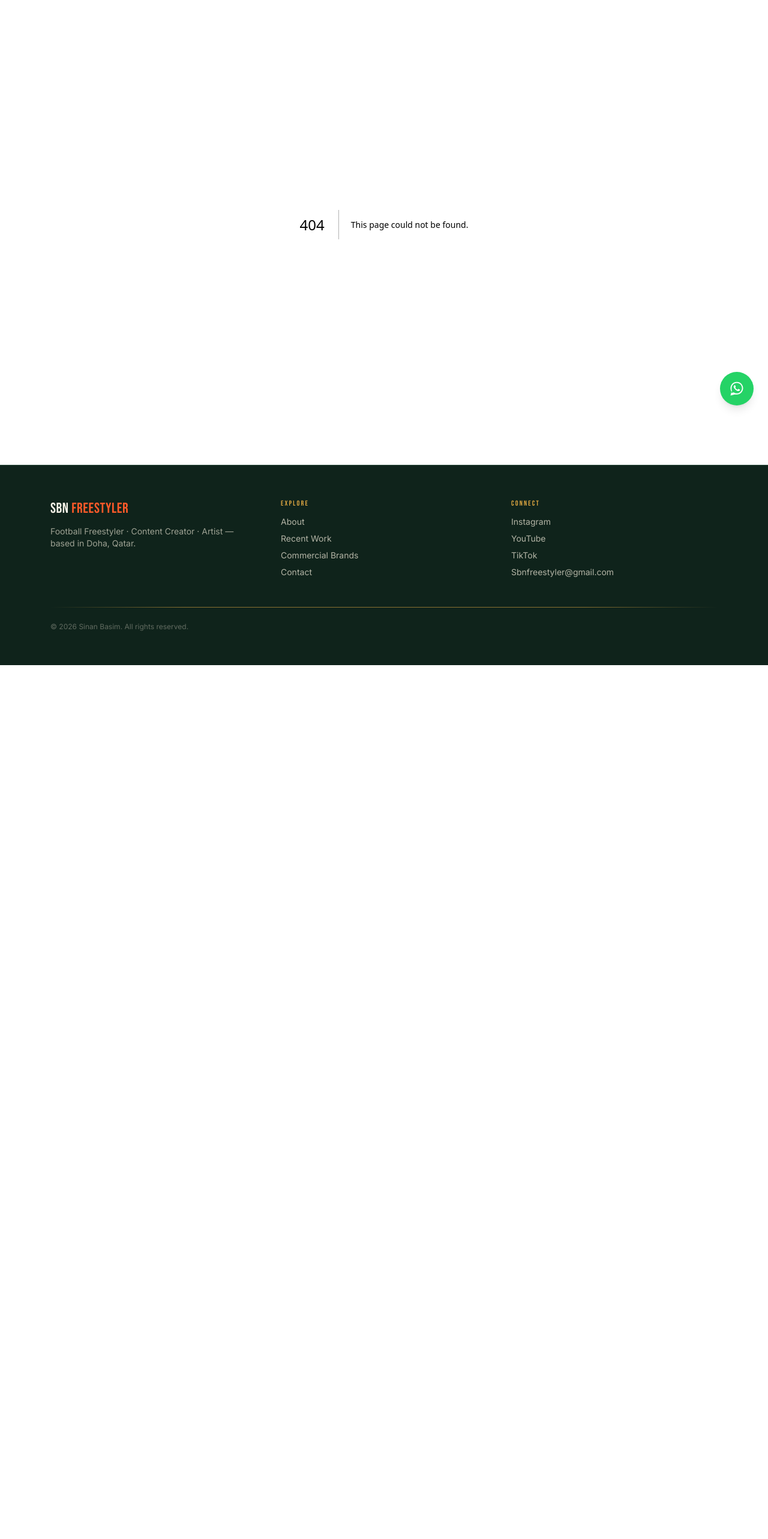
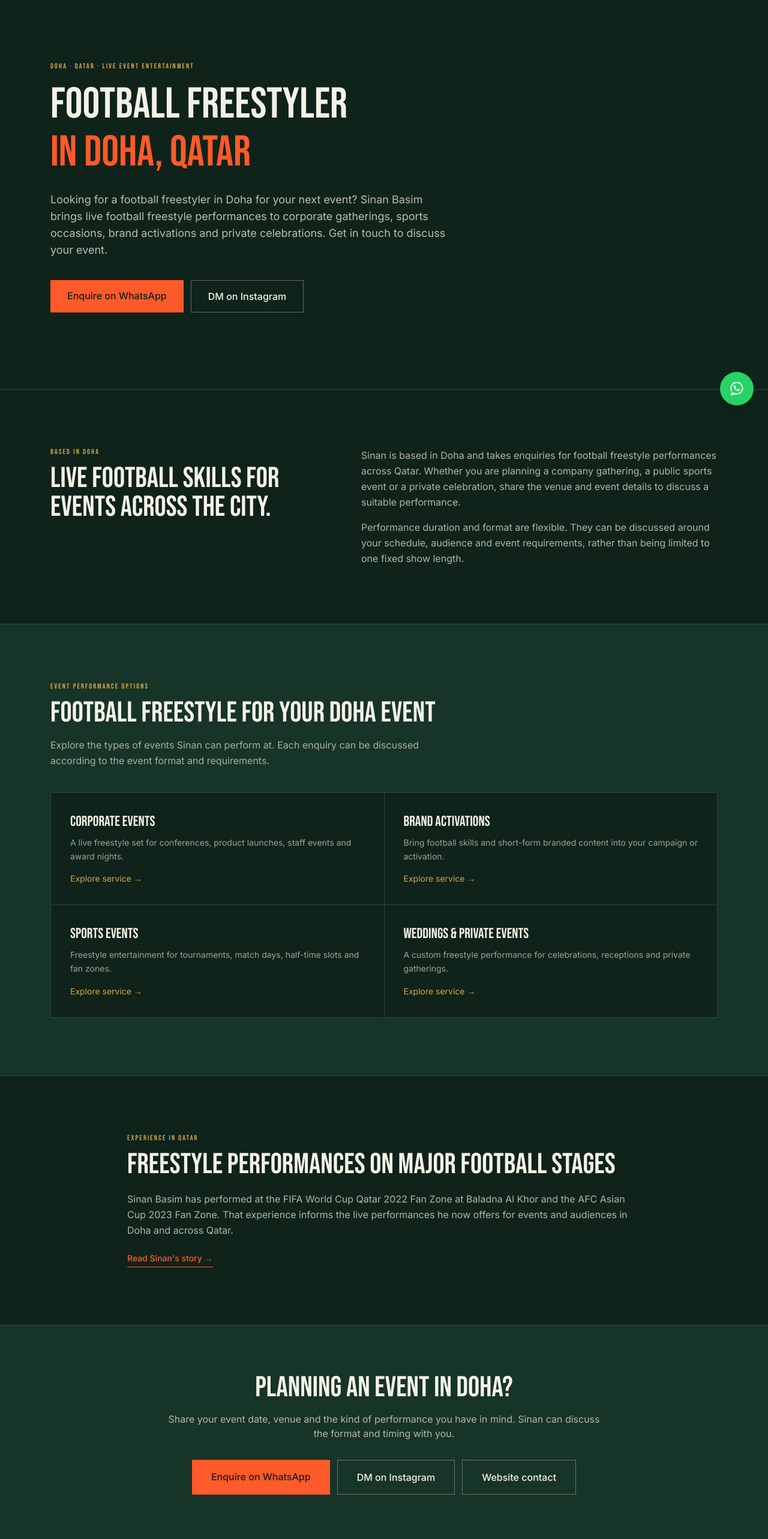
Before and after one commit to sh1blue/sinan, a Next.js app: page /football-freestyler-doha in a window 1280 px wide. Before the commit this address had no page. Shown: the part 100-2666 px from the top of the page at 60% size. Before the commit the page ends 1209 px from the top, so only its background shows below. Built offline with nearby package versions, Linux system fonts and the light colour scheme.

Commit message:
Add Doha football freestyler landing page

```diff
--- /dev/null
+++ b/src/app/football-freestyler-doha/page.tsx
@@ -0,0 +1,219 @@
+import Link from "next/link";
+import { site } from "@/data/site";
+
+const siteUrl = "https://sbnfreestyler.com";
+const whatsappBookingUrl =
+  "https://wa.me/97470196701?text=Hi%20Sinan%2C%20I%27d%20like%20to%20enquire%20about%20a%20football%20freestyle%20performance%20in%20Doha.";
+
+export const metadata = {
+  title: "Football Freestyler in Doha, Qatar | Book Sinan Basim",
+  description:
+    "Looking for a football freestyler in Doha? Enquire with Sinan Basim for live freestyle performances at corporate events, sports occasions, brand activations and private celebrations.",
+  alternates: {
+    canonical: "/football-freestyler-doha",
+  },
+  openGraph: {
+    type: "website" as const,
+    url: `${siteUrl}/football-freestyler-doha`,
+    title: "Football Freestyler in Doha, Qatar | Sinan Basim",
+    description:
+      "Enquire about live football freestyle entertainment in Doha with Sinan Basim. Performances for events, brands and audiences.",
+  },
+};
+
+const serviceJsonLd = {
+  "@context": "https://schema.org",
+  "@type": "Service",
+  name: "Football Freestyle Performances in Doha",
+  serviceType: "Live football freestyle entertainment",
+  description:
+    "Live football freestyle performances for corporate events, sports occasions, brand activations, weddings and private celebrations in Doha, Qatar.",
+  areaServed: {
+    "@type": "City",
+    name: "Doha",
+    containedInPlace: {
+      "@type": "Country",
+      name: "Qatar",
+    },
+  },
+  provider: {
+    "@type": "Person",
+    name: "Sinan Basim",
+    url: siteUrl,
+  },
+};
+
+const eventTypes = [
+  {
+    title: "Corporate Events",
+    text: "A live freestyle set for conferences, product launches, staff events and award nights.",
+    href: "/freestyle-football-hire/corporate-events",
+  },
+  {
+    title: "Brand Activations",
+    text: "Bring football skills and short-form branded content into your campaign or activation.",
+    href: "/freestyle-football-hire/product-activations",
+  },
+  {
+    title: "Sports Events",
+    text: "Freestyle entertainment for tournaments, match days, half-time slots and fan zones.",
+    href: "/freestyle-football-hire/sports-events",
+  },
+  {
+    title: "Weddings & Private Events",
+    text: "A custom freestyle performance for celebrations, receptions and private gatherings.",
+    href: "/freestyle-football-hire/weddings-birthdays",
+  },
+];
+
+export default function DohaFreestylerPage() {
+  return (
+    <>
+      <script
+        type="application/ld+json"
+        dangerouslySetInnerHTML={{ __html: JSON.stringify(serviceJsonLd) }}
+      />
+
+      <section className="relative overflow-hidden border-b border-turf-line bg-turf">
+        <div className="mx-auto max-w-6xl px-5 py-24 md:py-32">
+          <p className="section-label text-xs uppercase tracking-[0.2em] text-gold">
+            Doha · Qatar · Live Event Entertainment
+          </p>
+          <h1 className="font-display mt-5 max-w-4xl text-5xl leading-[0.95] text-chalk md:text-7xl">
+            FOOTBALL FREESTYLER
+            <span className="mt-2 block text-flare">IN DOHA, QATAR</span>
+          </h1>
+          <p className="mt-7 max-w-2xl text-base leading-relaxed text-chalk-dim/85 md:text-lg">
+            Looking for a football freestyler in Doha for your next event? Sinan Basim brings
+            live football freestyle performances to corporate gatherings, sports occasions,
+            brand activations and private celebrations. Get in touch to discuss your event.
+          </p>
+          <div className="mt-9 flex flex-wrap gap-3">
+            <a
+              href={whatsappBookingUrl}
+              target="_blank"
+              rel="noopener noreferrer"
+              className="bg-flare px-7 py-3.5 font-medium text-turf transition hover:bg-flare-dark"
+            >
+              Enquire on WhatsApp
+            </a>
+            <a
+              href={site.socials.instagram}
+              target="_blank"
+              rel="noopener noreferrer"
+              className="border border-chalk-dim/40 px-7 py-3.5 font-medium text-chalk transition hover:border-flare hover:text-flare"
+            >
+              DM on Instagram
+            </a>
+          </div>
+        </div>
+      </section>
+
+      <section className="mx-auto max-w-6xl px-5 py-20 md:py-24">
+        <div className="grid gap-8 md:grid-cols-[0.9fr_1.1fr] md:items-start">
+          <div>
+            <p className="section-label text-xs uppercase text-gold">Based in Doha</p>
+            <h2 className="font-display mt-3 text-4xl leading-tight text-chalk md:text-5xl">
+              Live football skills for events across the city.
+            </h2>
+          </div>
+          <div className="space-y-4 text-base leading-relaxed text-chalk-dim/80">
+            <p>
+              Sinan is based in Doha and takes enquiries for football freestyle performances
+              across Qatar. Whether you are planning a company gathering, a public sports event
+              or a private celebration, share the venue and event details to discuss a suitable
+              performance.
+            </p>
+            <p>
+              Performance duration and format are flexible. They can be discussed around your
+              schedule, audience and event requirements, rather than being limited to one fixed
+              show length.
+            </p>
+          </div>
+        </div>
+      </section>
+
+      <section className="border-y border-turf-line bg-turf-light py-20 md:py-24">
+        <div className="mx-auto max-w-6xl px-5">
+          <p className="section-label text-xs uppercase text-gold">Event Performance Options</p>
+          <h2 className="font-display mt-3 text-4xl text-chalk md:text-5xl">
+            Football freestyle for your Doha event
+          </h2>
+          <p className="mt-4 max-w-2xl text-base leading-relaxed text-chalk-dim/75">
+            Explore the types of events Sinan can perform at. Each enquiry can be discussed
+            according to the event format and requirements.
+          </p>
+          <div className="mt-10 grid gap-px overflow-hidden border border-turf-line bg-turf-line sm:grid-cols-2">
+            {eventTypes.map((item) => (
+              <Link
+                key={item.href}
+                href={item.href}
+                className="group bg-turf p-8 transition hover:bg-turf-light"
+              >
+                <h3 className="font-display text-2xl text-chalk group-hover:text-flare">
+                  {item.title}
+                </h3>
+                <p className="mt-2 text-sm leading-relaxed text-chalk-dim/70">{item.text}</p>
+                <span className="mt-4 inline-block text-sm text-gold">Explore service →</span>
+              </Link>
+            ))}
+          </div>
+        </div>
+      </section>
+
+      <section className="mx-auto max-w-4xl px-5 py-20 md:py-24">
+        <p className="section-label text-xs uppercase text-gold">Experience in Qatar</p>
+        <h2 className="font-display mt-3 text-4xl text-chalk md:text-5xl">
+          Freestyle performances on major football stages
+        </h2>
+        <p className="mt-5 text-base leading-relaxed text-chalk-dim/80">
+          Sinan Basim has performed at the FIFA World Cup Qatar 2022 Fan Zone at Baladna
+          Al Khor and the AFC Asian Cup 2023 Fan Zone. That experience informs the live
+          performances he now offers for events and audiences in Doha and across Qatar.
+        </p>
+        <Link
+          href="/about-us"
+          className="mt-6 inline-block border-b border-flare pb-1 text-sm font-medium text-flare"
+        >
+          Read Sinan's story →
+        </Link>
+      </section>
+
+      <section className="border-t border-turf-line bg-turf-light py-20">
+        <div className="mx-auto max-w-3xl px-5 text-center">
+          <h2 className="font-display text-4xl text-chalk md:text-5xl">
+            Planning an event in Doha?
+          </h2>
+          <p className="mt-4 text-chalk-dim/80">
+            Share your event date, venue and the kind of performance you have in mind.
+            Sinan can discuss the format and timing with you.
+          </p>
+          <div className="mt-8 flex flex-wrap justify-center gap-3">
+            <a
+              href={whatsappBookingUrl}
+              target="_blank"
+              rel="noopener noreferrer"
+              className="inline-block bg-flare px-8 py-4 font-medium text-turf transition hover:bg-flare-dark"
+            >
+              Enquire on WhatsApp
+            </a>
+            <a
+              href={site.socials.instagram}
+              target="_blank"
+              rel="noopener noreferrer"
+              className="inline-block border border-chalk-dim/40 px-8 py-4 font-medium text-chalk transition hover:border-flare hover:text-flare"
+            >
+              DM on Instagram
+            </a>
+            <Link
+              href="/contact-us"
+              className="inline-block border border-chalk-dim/40 px-8 py-4 font-medium text-chalk transition hover:border-flare hover:text-flare"
+            >
+              Website contact
+            </Link>
+          </div>
+        </div>
+      </section>
+    </>
+  );
+}
```
